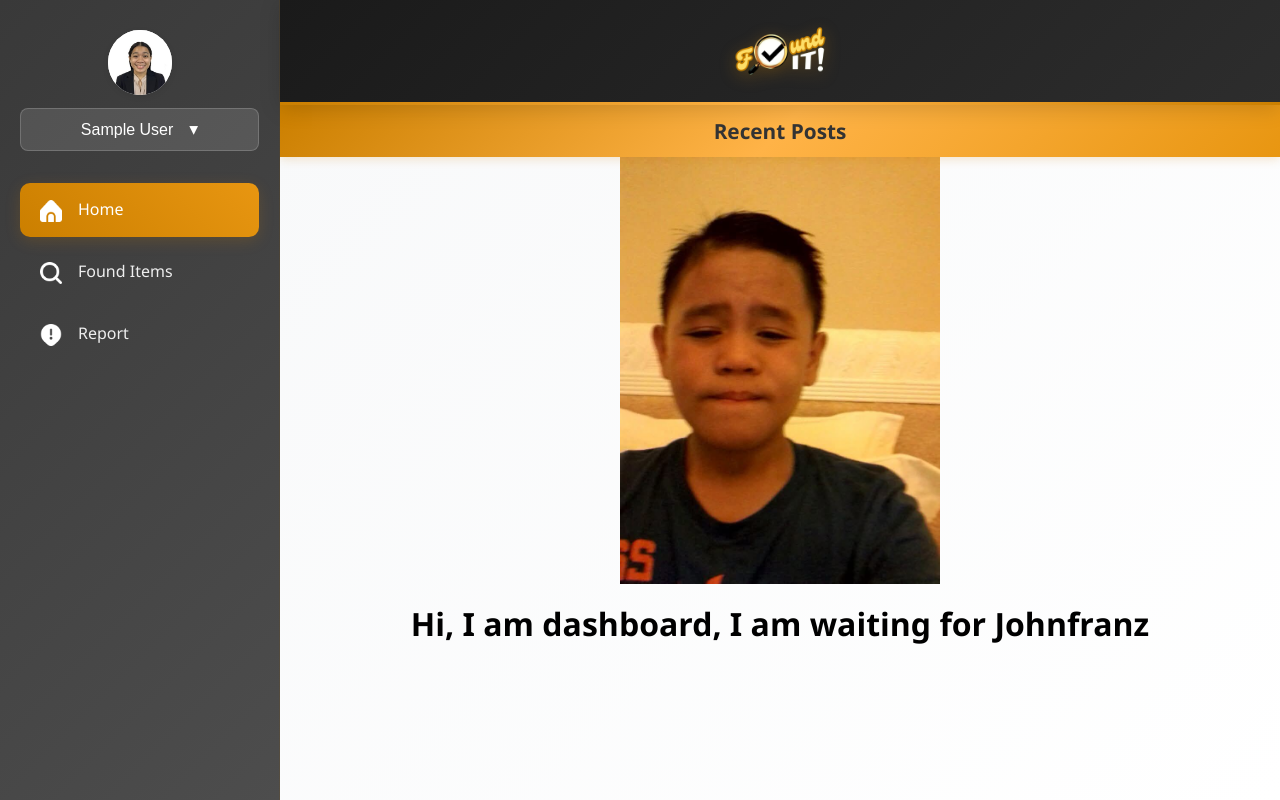
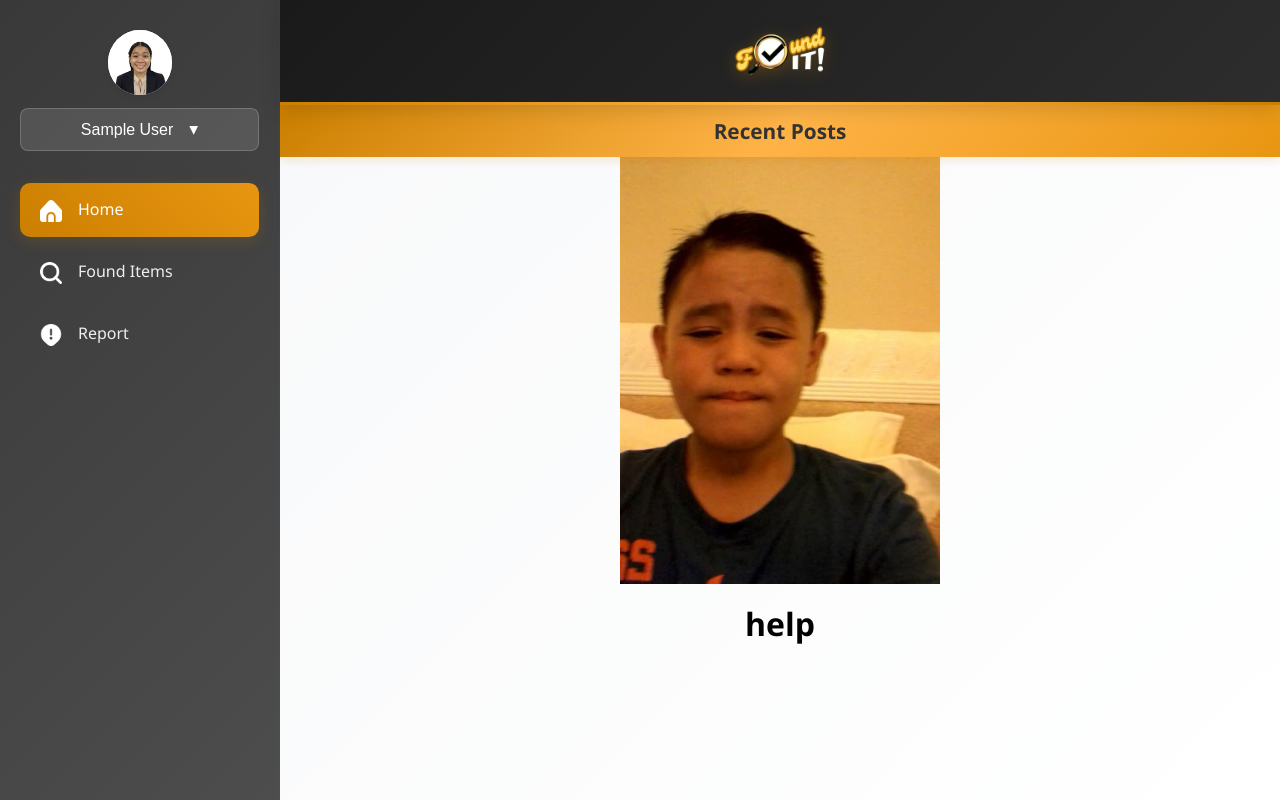
Before and after one commit to hynnah/foundit, a PHP site: page /dashboard.php in a window 1280 px wide. Run offline with PHP 8.4, Linux system fonts and the light colour scheme; the visitor is signed in with stand-in values (Sample User, id 1).

Commit message:
Update dashboard.php

```diff
--- a/dashboard.php
+++ b/dashboard.php
@@ -33,7 +33,7 @@ $content_header = "Recent Posts";
     <div style="display: flex; flex-direction: column; align-items: center; justify-content: center; min-height: 300px;">
         <img src="resources/jf.jfif" alt="report if lost icon, thinking mood" style="display: block; margin: 0 auto; width: 320px; height: auto; object-fit: cover;">
         <div style="margin-top: 18px;">
-            <h1 style="text-align: center;">Hi, I am dashboard, I am waiting for Johnfranz</h1>
+            <h1 style="text-align: center;">help</h1>
         </div>
     </div>
 
```
